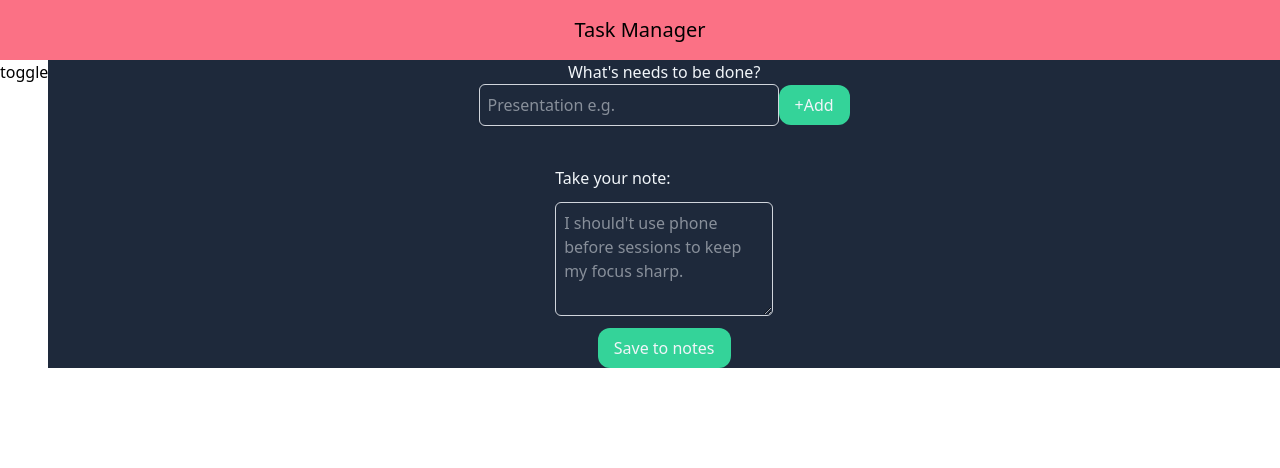
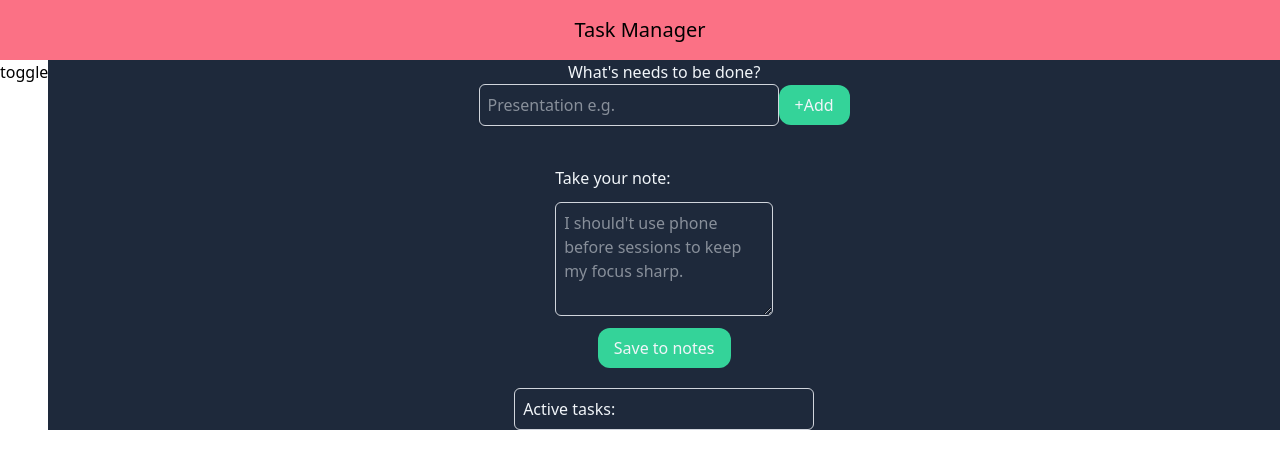
Before and after one commit to visionas9/task-manager, a Next.js app: page /task/1 in a window 1280 px wide. Shown: the top 468 px of the page. Built offline with nearby package versions, Linux system fonts and the light colour scheme.

Commit message:
active tasks section and basic styling

```diff
--- a/app/components/TaskCard.tsx
+++ b/app/components/TaskCard.tsx
@@ -99,7 +99,14 @@ export default function TaskCard() {
         </div>
 
         {/** Render Duties **/}
-        <div>{renderDuties}</div>
+
+        <div
+          className="flex flex-col border border-gray-300 rounded-md p-2 w-[300px]
+        gap-2 mt-5"
+        >
+          <p>Active tasks:</p>
+          {renderDuties}
+        </div>
       </div>
     </main>
   );
```
